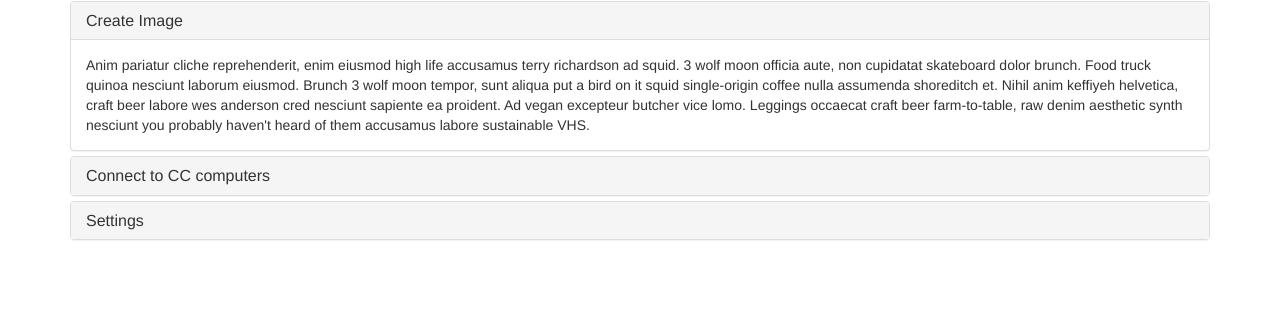
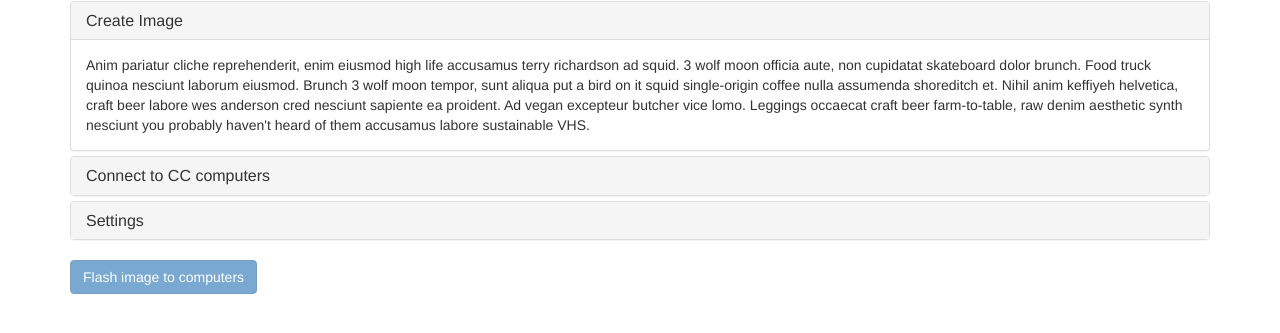
Before and after one commit to comp500/chunk-tool, a website: page tool/index.html in a window 1280 px wide. Shown: the part 69-402 px from the top of the page. Drawn offline with Linux system fonts and the light colour scheme.

Commit message:
add text

```diff
--- a/tool/index.html
+++ b/tool/index.html
@@ -56,6 +56,8 @@
             </div>
         </div>
 
+        <a class="btn btn-primary disabled" href="#" role="button">Flash image to computers</a>
+
     </div>
     <!-- jQuery (necessary for Bootstrap's JavaScript plugins) -->
     <script src="jquery/jquery.min.js"></script>
```
